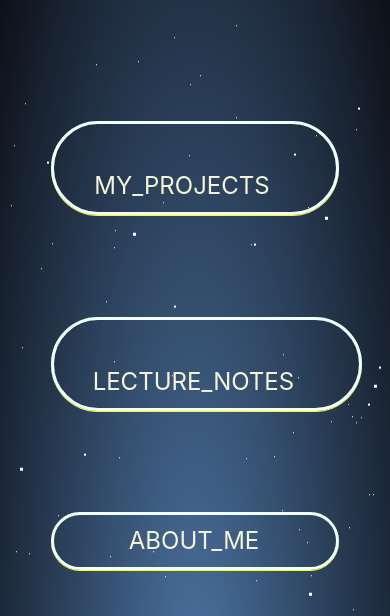
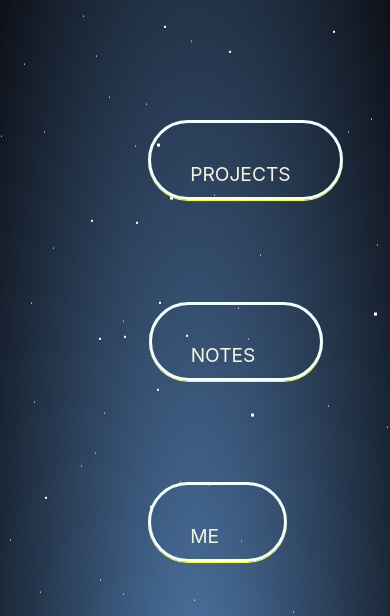
Before and after one commit to xren935/personal-website-v3, a React (Create React App) app: page / in a window 390 px wide. Shown: the part 949-1565 px from the top of the page. Built offline with nearby package versions, Linux system fonts and the light colour scheme.

Commit message:
improved responsiveness

```diff
--- a/src/components/about.jsx
+++ b/src/components/about.jsx
@@ -67,29 +67,26 @@ class About extends React.Component {
   render() {
     Aos.init({ interval: 1000 });
     return (
-      <div className="about">
+      <div className="about" id="about">
         <div id="smlstars"></div>
         <div id="midstars"></div>
         <div id="lrgstars"></div>
-        <div class="container-fluid">
-          <div class="row">
+        <div class="container">
+          <div class="row" data-aos="slide-right">
             <div class="col-10">
-              <span>
-                <button onClick={this.setEng}>English</button>
-                <button onClick={this.setFr}>Français</button>
-                <button onClick={this.setCh}>中文</button>
-                <button onClick={this.setJap}>日本語</button>
-                <button onClick={this.setKr}>한국어</button>
-              </span>
-              </div>
+              <span><button onClick={this.setEng}>English</button></span>
+              <span><button onClick={this.setFr}>Français</button></span>
+              <span><button onClick={this.setCh}>中文</button></span>
+              <span><button onClick={this.setJap}>日本語</button></span>
+              <span><button onClick={this.setKr}>한국어</button></span>
+            </div>
           </div>
-          <div class="row">
-            <div class="col-xs-12 col-sm-12 col-md-8 col-lg-8">
-              <br></br>
+          <div class="row no-gutters">
+            <div class="col-md">
               <br></br>
               {this.state.title}
             </div>
-            <div class="col-xs-12 col-sm-12 col-md-4 col-lg-4">
+            <div class="col-md" data-aos="fade-in">
               <div id="van-photo"></div>
             </div>
           </div>
--- a/src/components/stack.jsx
+++ b/src/components/stack.jsx
@@ -21,8 +21,8 @@ class Stack extends React.Component {
         <div id="lrgstars"></div>
         <div className="container-fluid">
           <div className="row">
-            <div className="col"></div>
-            <div className="col">
+            <div className="col-3"></div>
+            <div className="col-6">
                 <div className="row" data-aos="slide-down">
                   <a
                     type="button"
@@ -30,17 +30,17 @@ class Stack extends React.Component {
                     class="btn btn-outline-secondary btn-lg btn-iconed btn-rounded"
                   >
                     <i class="fa fa-cogs"></i>
-                    <span class="spn">MY_PROJECTS</span>
+                    <span class="spn">PROJECTS</span>
                   </a>
                 </div>
                 <div className="row" data-aos="flip-up">
                   <a
                     type="button"
-                    href="#notes"
+                    href="#about"
                     class="btn btn-outline-secondary btn-lg btn-iconed btn-rounded"
                   >
                     <i class="fa fa-edit"></i>
-                    <span class="spn">LECTURE_NOTES</span>
+                    <span class="spn">NOTES</span>
                   </a>
                 </div>
                 <div className="row" data-aos="slide-up">
@@ -50,11 +50,11 @@ class Stack extends React.Component {
                     class="btn btn-outline-secondary btn-lg btn-iconed btn-rounded"
                   >
                     <i class="fa fa-heart"></i>
-                    <span class="spn">ABOUT_ME</span>
+                    <span class="spn">ME</span>
                   </a>
                 </div>
             </div>
-            <div className="col"></div>
+            <div className="col-8"></div>
           </div>
         </div>
       </div>
--- a/src/index.js
+++ b/src/index.js
@@ -1,6 +1,6 @@
 import React from 'react';
 import ReactDOM from 'react-dom';
-import './index.css';
+import 'bootstrap/dist/css/bootstrap.min.css';
 import App from './App';
 import reportWebVitals from './reportWebVitals';
 import Header from './components/header';
--- a/src/static/about.css
+++ b/src/static/about.css
@@ -1,16 +1,23 @@
 .about {
     width: 100vw;
-    height: 100vh;
+    height: auto;
+    min-height: 100vh;
     overflow: hidden;
     background: radial-gradient(ellipse at bottom, #4d76a5 0%, #090a0f 100%);
     color: silver;
-    font-size: 1.5em;
+    font-size: 1.3em;
+    display: flex;
+    align-items: center;
+    padding-left: 10vw;
+    padding-bottom: 10vw;
 }
 
-.about .container-fluid {
-    /* margin: 2vh 10vh 10vh 10vh; */
-    margin-top: 5vh;
-    margin-left: 10vh;
+.about .container {
+    margin-top: 10vh;
+}
+
+.about .container:hover {
+    color: white;
 }
 
 #van-photo {
@@ -20,6 +27,7 @@
     background-position: cover;
     border-radius: 30%;
     margin-left: 50px;
+    justify-self: center;
 }
 
 #van-photo:hover {
--- a/src/static/notes.css
+++ b/src/static/notes.css
@@ -1,6 +1,7 @@
 .notes {
     width: 100vw;
-    height: 100vh;
+    height: auto;
+    min-height: 100vh;
     overflow: hidden;
     /* background-color: #cdd0cb; */
     background-color: #14274e;
@@ -9,6 +10,7 @@
 .notes .content {
     margin: 30px 30px 30px 30px;
     width: 100;
+    min-height: 100vh;
     height: 100%;
     /* background-color: #b8bbb7; */
     /* background-color: #9ba4b4; */
--- a/src/static/project.css
+++ b/src/static/project.css
@@ -1,6 +1,7 @@
 .project {
     width: 100vw;
-    height: 100vh;
+    height: auto;
+    min-height: 100vh;
     overflow: hidden;
     /* background-color: #cdd0cb; */
     background-color: #14274e;
@@ -9,6 +10,8 @@
 .project .content {
     margin: 30px 30px 30px 30px;
     width: 100;
+    height: 100%;
+    min-height: 100vh;
     height: 100%;
     /* background-color: #b8bbb7; */
     /* background-color: #394867; */
--- a/src/static/stack.scss
+++ b/src/static/stack.scss
@@ -8,7 +8,6 @@
 // for the star background
 @function multiple-box-shadow($n) {
   $value: "#{random(2000)}px #{random(2000)}px #FFF";
-
   @for $i from 2 through $n {
     $value: "#{$value} , #{random(2000)}px #{random(2000)}px #FFF";
   }
@@ -83,12 +82,12 @@ $shadows-big: multiple-box-shadow(100);
 // for the buttons
 .stack .btn{
   margin: 6vh;
-  // width: 50rem;
   width: 100%;
   height: 100%;
   background-color: transparent;
-  font-size: 1.5em;
+  font-size: 1.2em;
   white-space: normal;
+  -webkit-appearance: none;
 }
 
 .container-fluid {
@@ -101,11 +100,13 @@ $shadows-big: multiple-box-shadow(100);
   color: beige;
   border: 3px azure solid;
   box-shadow: 0 1px 0 yellow;
+  -webkit-appearance: none;
 }
 
 .btn-outline-secondary:hover {
   background-color: azure;
   color: black;
+  -webkit-appearance: none;
 }
 
 .btn-iconed {
```
